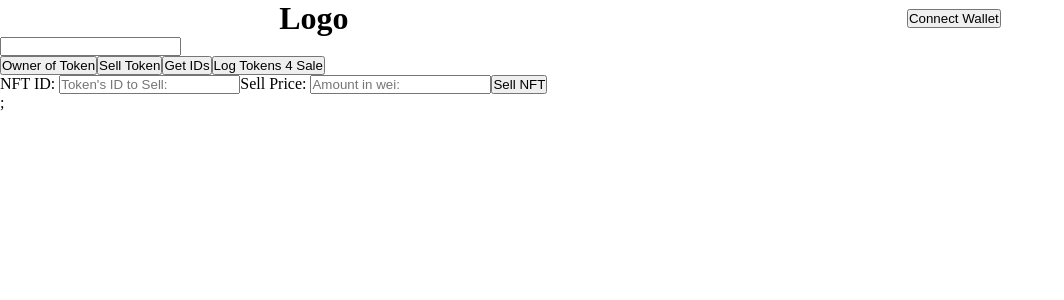
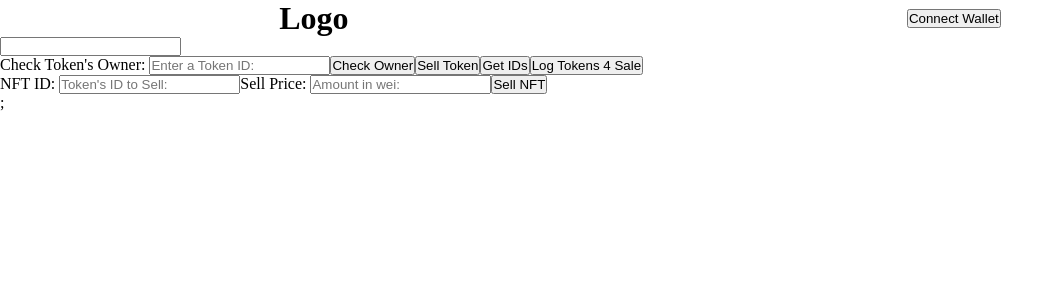
Before and after one commit to adriandelgg/NFT-Exchange, a Next.js app: page / in a window 1280 px wide. Shown: the top 300 px of the page, without its empty margins (0-1064 px from the left). Built offline with nearby package versions, Linux system fonts and the light colour scheme.

Commit message:
Added token owner checker

```diff
--- a/components/AllTokens.js
+++ b/components/AllTokens.js
@@ -1,6 +1,7 @@
 import { useContext, useState } from 'react';
 import { Web3Context } from './context/Web3Context';
 import SellToken from './SellToken';
+import CheckTokenOwner from './CheckTokenOwner';
 
 const AllTokens = () => {
 	const { contract, account, web3 } = useContext(Web3Context);
@@ -39,6 +40,7 @@ const AllTokens = () => {
 
 	return (
 		<div>
+			<CheckTokenOwner />
 			{tokensForSale &&
 				tokensForSale.map(token => {
 					const { tokenId, tokenColor, tokenOwner, tokenSalePrice } = token;
@@ -52,15 +54,6 @@ const AllTokens = () => {
 						</div>
 					);
 				})}
-			<button
-				onClick={async () => {
-					const result = await contract.methods.ownerOf(0).call();
-					console.log(result);
-				}}
-			>
-				Owner of Token
-			</button>
-
 			<button
 				onClick={async () => {
 					const result = await contract.methods
--- /dev/null
+++ b/components/CheckTokenOwner.js
@@ -0,0 +1,31 @@
+import { useState, useContext } from 'react';
+import { Web3Context } from './context/Web3Context';
+
+const CheckTokenOwner = () => {
+	const { contract } = useContext(Web3Context);
+	const [tokenOwner, setTokenOwner] = useState('');
+
+	async function checkTokenOwner(tokenId) {
+		if (!tokenOwner) return;
+		const result = await contract.methods.ownerOf(tokenId).call();
+		console.log(result);
+		// Show tokens owner on page
+	}
+
+	return (
+		<>
+			<label htmlFor="check-owner">Check Token's Owner: </label>
+			<input
+				type="number"
+				id="check-owner"
+				name="tokenOwner"
+				value={tokenOwner}
+				placeholder="Enter a Token ID:"
+				onChange={e => setTokenOwner(e.target.value)}
+			/>
+			<button onClick={() => checkTokenOwner(tokenOwner)}>Check Owner</button>
+		</>
+	);
+};
+
+export default CheckTokenOwner;
--- a/pages/api/hello.js
+++ /dev/null
@@ -1,5 +0,0 @@
-// Next.js API route support: https://nextjs.org/docs/api-routes/introduction
-
-export default (req, res) => {
-  res.status(200).json({ name: 'John Doe' })
-}
--- a/pages/index.js
+++ b/pages/index.js
@@ -1,4 +1,4 @@
-import { useState, useRef, useEffect, useContext } from 'react';
+import { useContext } from 'react';
 import { Web3Context } from '../components/context/Web3Context';
 import AllTokens from '../components/AllTokens';
 import DexInfo from '../components/DexInfo';
```
Also changed, not shown: components/DexInfo.js (+2 -11 lines).
